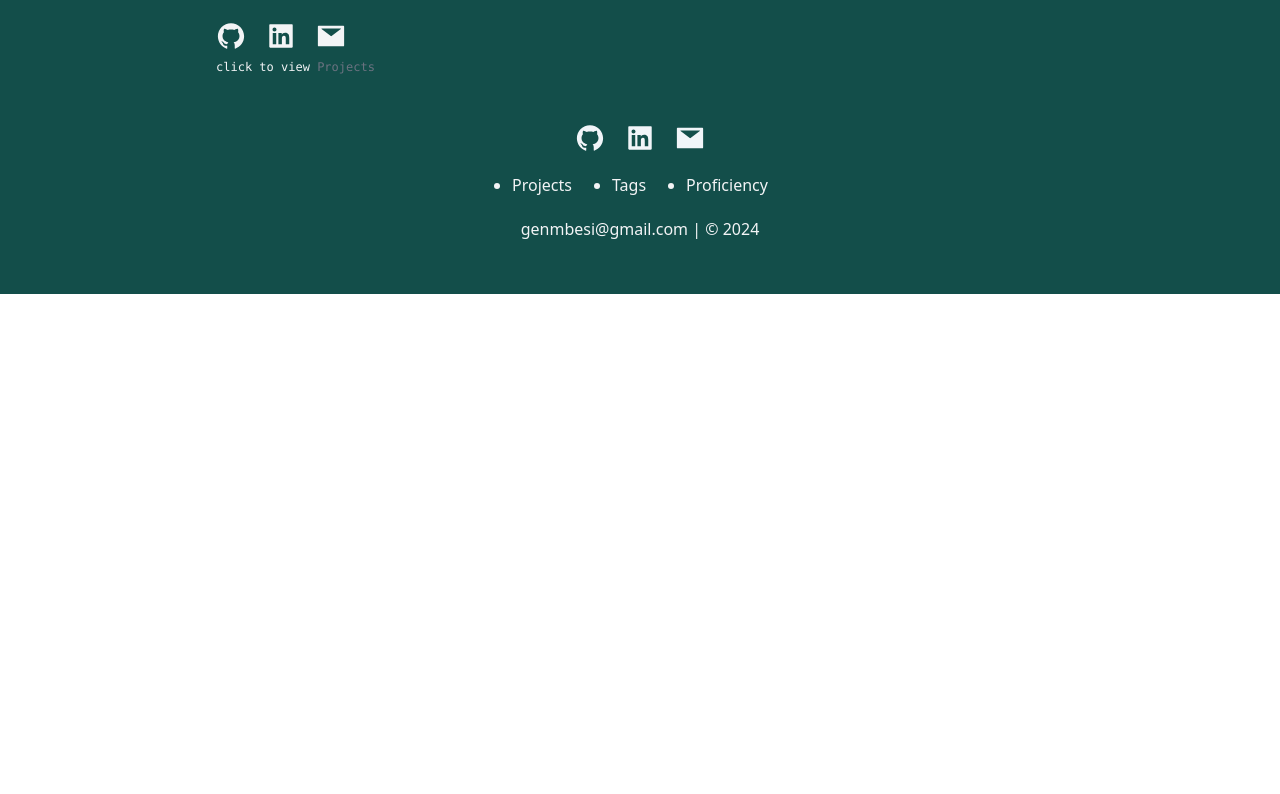
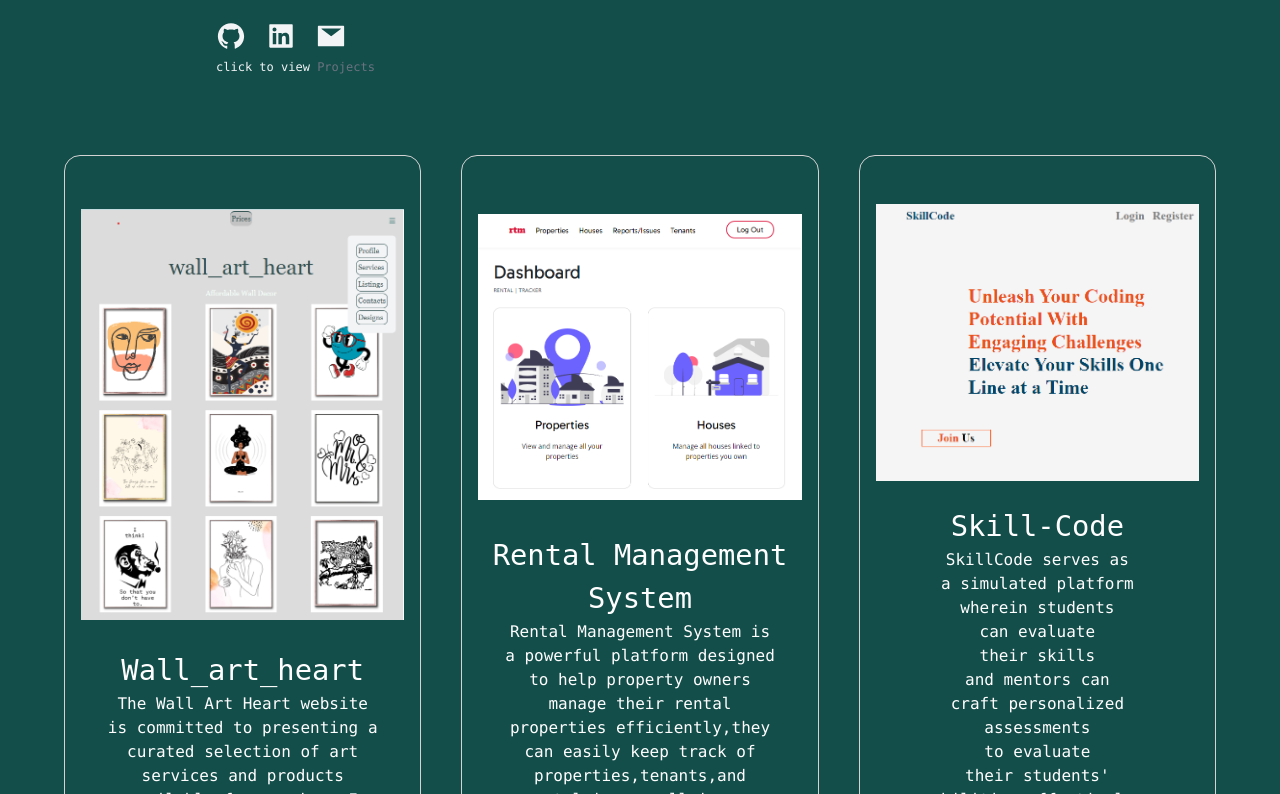
Before and after one commit to Genevive-Mbesi/Portfolio, a React (Create React App) app in the folder portfolio/: page / in a window 1280 px wide. Shown: the part 506-1300 px from the top of the page. Before the commit the page ends 800 px from the top, so only its background shows below. Built offline with nearby package versions, Linux system fonts and the light colour scheme.

Commit message:
projects

```diff
--- a/portfolio/src/components/associations.jsx
+++ b/portfolio/src/components/associations.jsx
@@ -3,7 +3,7 @@ import moringa from '../assets/Moringa.png'
 import './base.css';
 
 
-function Projects() {
+function Associations() {
     return (
         <>
 
@@ -23,4 +23,4 @@ function Projects() {
     )
 }
 
-export default Projects
+export default Associations
--- a/portfolio/src/components/footer.jsx
+++ b/portfolio/src/components/footer.jsx
@@ -6,8 +6,8 @@ const Footer = () => {
     const currentYear = new Date().getFullYear();
 
   return (
-    <footer className='text-gray-100'>
-      <div id='footer' className="container mx-auto  flex items-center justify-center flex gap-5 text-3xl text-slate-100 pt-5">
+    <footer className='text-gray-100 pt-10'>
+      <div id='footer' className="container mx-auto  flex items-center justify-center flex gap-5 text-3xl text-slate-100 pt-10">
           <a href= 'https://github.com/Genevive-Mbesi'>
           <AiFillGithub/>
           </a>
--- a/portfolio/src/components/home.jsx
+++ b/portfolio/src/components/home.jsx
@@ -4,6 +4,8 @@ import Contacts from './contacts';
 import {Link} from "react-router-dom";
 import Footer from './footer';
 import Navbar from './navbar';
+import Projects from './projects';
+
 
 
 
@@ -28,6 +30,7 @@ export default function Home() {
         </div>
         </div>
         <div>
+          <Projects/>
       <Footer/>
     </div>
     </div>
--- a/portfolio/src/components/projects.jsx
+++ b/portfolio/src/components/projects.jsx
@@ -11,7 +11,6 @@ import{AiFillGithub}from'react-icons/ai'
 function Projects() {
     return (
         <>
-
             <div className='sections-container'>
                 <div className='section-links  font-mono'>
                     <h1 className='section-link-card'>
```
